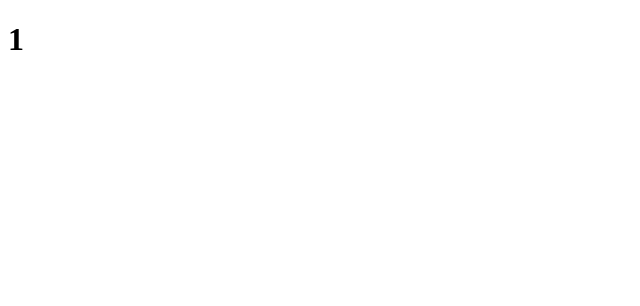
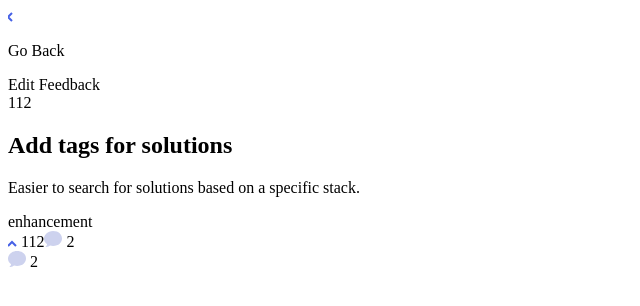
Before and after one commit to acunmedyaakademi/sude-irem-berna-mucahit-feedback-board, a React (Vite) app: page /feedback-details/1 in a window 1280 px wide. Shown: the top 306 px of the page, without its empty margins (0-640 px from the left). Built offline with nearby package versions, Linux system fonts and the light colour scheme.

Commit message:
feedbackDetails güncellendi

```diff
--- /dev/null
+++ b/src/components/EditFeedbackBtn.jsx
@@ -0,0 +1,9 @@
+export default function EditFeedbackBtn(){
+  return(
+    <>
+      <div className="edit-feedback-btn">
+        Edit Feedback
+      </div>
+    </>
+  )
+}
--- a/src/components/GoBackBtn.jsx
+++ b/src/components/GoBackBtn.jsx
@@ -1,7 +1,10 @@
 export default function GoBackBtn(){
   return(
     <>
-
+      <div className="go-back-btn">
+        <img src="/images/arrow-left.svg"/>
+        <p>Go Back</p>
+      </div>
     </>
   )
 }
--- a/src/components/Suggestion.jsx
+++ b/src/components/Suggestion.jsx
@@ -1,19 +1,21 @@
-export default function Suggestion({ }){
-  console.log(data);
+export default function Suggestion({ feedBack }){
+
+  console.log(feedBack)
+
   return(
     <>
       <div className="suggestion-item">
-      <span className="upvotes--mobile">{upvotes}</span>
+      <span className="upvotes--mobile">{feedBack.upvotes}</span>
         <div className="suggestion-item-wrapper">
-          <h2></h2>
-          <p></p>
-          <span className="category">{category}</span>
+          <h2>{feedBack.title}</h2>
+          <p>{feedBack.description}</p>
+          <span className="category">{feedBack.category}</span>
         </div>
         <div className="suggestion-item--mobile">
-          <span className="upvotes--mobile">{upvotes}</span>
-          <span className="comments--mobile"><img src="./images/comments-icon.svg" alt="Comments Icon" /> {comments.length}</span>
+          <span className="upvotes--mobile"> <img src="/images/arrow-up.svg" /> {feedBack.upvotes}</span>
+          <span className="comments--mobile"><img src="/images/comments-icon.svg" alt="Comments Icon" /> {feedBack.comments.length}</span>
         </div>
-        <span className="comments"><img src="./images/comments-icon.svg" alt="Comments Icon" /> {comments.length}</span>
+        <span className="comments"><img src="/images/comments-icon.svg" alt="Comments Icon" /> {feedBack.comments.length}</span>
       </div>
     </>
   )
--- a/src/pages/FeedbackDetails.jsx
+++ b/src/pages/FeedbackDetails.jsx
@@ -1,17 +1,35 @@
 import { useParams } from "react-router-dom"
 import { useContext } from "react"
-import { DataContext } from "../App"
+import { DataContext } from "../App.jsx"
+import GoBackBtn from "../components/GoBackBtn";
+import EditFeedbackBtn from "../components/EditFeedbackBtn";
+import Suggestion from "../components/Suggestion";
 
 export default function FeedbackDetails() {
-  const { feedbackId } = useParams()
-
   const { data, setData } = useContext(DataContext);
+  const { feedbackId } = useParams();
 
   console.log(data);
+  console.log(feedbackId)
+
+  if(!data || data.length === 0){
+    return;
+  }
+
+  const selectedFeedback = data.find(x => x.id === Number(feedbackId));
+
+  // if(data !== undefined){
+  //   console.log(data.find(x => x.id == Number(feedbackId)))
+  // }
+
 
   return (
-    <>
-      <h1>{feedbackId}</h1>
-    </>
+    <div className="feedback-details-container">
+      <div className="detail-buttons-container">
+        <GoBackBtn />
+        <EditFeedbackBtn />
+      </div>
+      <Suggestion feedBack={selectedFeedback} />
+    </div>
   )
 }
```
Also changed, not shown: public/images/arrow-left.svg (added), public/images/arrow-up.svg (added).
